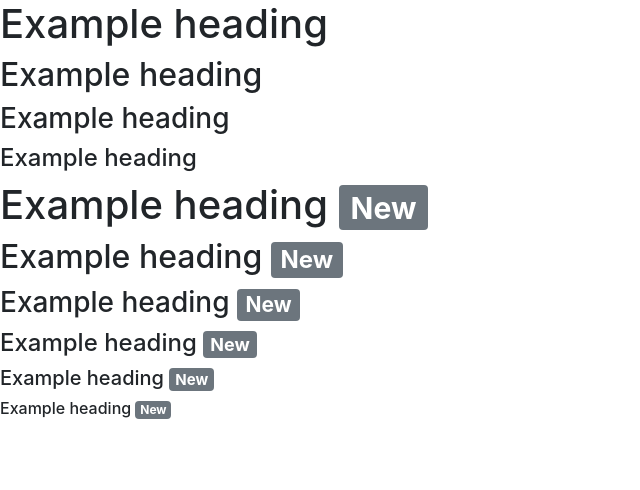
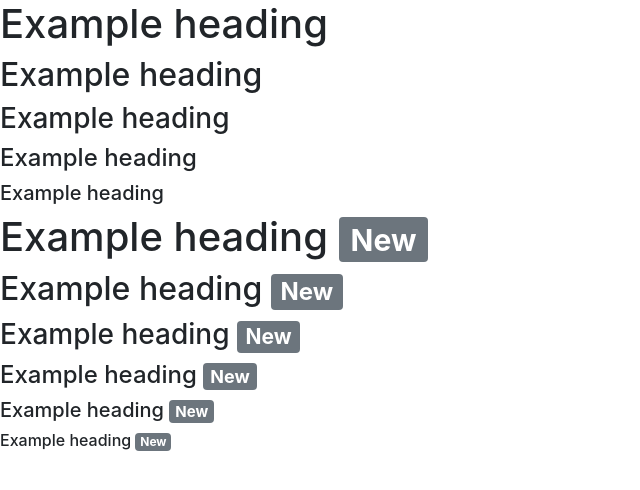
Before and after one commit to rayenhidri2709/git-test, a plain HTML site: page badge.html in a window 1280 px wide. Shown: the whole page, without its empty margins (0-640 px from the left). Drawn offline with nearby package versions, Linux system fonts and the light colour scheme.

Commit message:
ajout h5

```diff
--- a/badge.html
+++ b/badge.html
@@ -20,6 +20,7 @@
     <h2>Example heading</h2>
     <h3>Example heading</h3>
     <h4>Example heading</h4>
+<h5>Example heading</h5>
 
     <h1>Example heading <span class="badge badge-secondary">New</span></h1>
     <h2>Example heading <span class="badge badge-secondary">New</span></h2>
```
Also changed, not shown: 1 other file.
